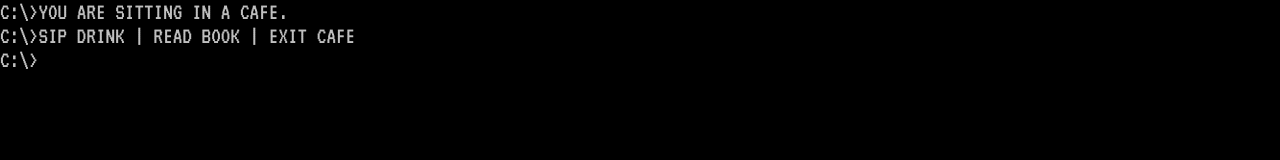
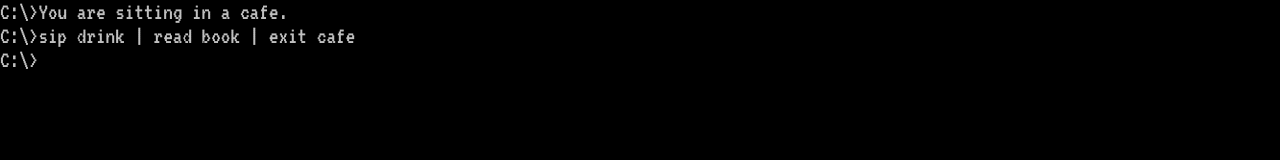
Before and after one commit to rcvink/nowhere, a Vue app: page / in a window 1280 px wide. Shown: the top 160 px of the page. Built offline with nearby package versions, Linux system fonts and the light colour scheme.

Commit message:
Remove capitalisation

```diff
--- a/src/components/History.vue
+++ b/src/components/History.vue
@@ -30,7 +30,6 @@ export default Vue.extend({
     color: rgb(192, 192, 192);
     font-size: 1.5em;
     text-align: left;
-    text-transform: uppercase;
     font-family: 'VT323', monospace;
 }
 
--- a/src/components/Input.vue
+++ b/src/components/Input.vue
@@ -58,7 +58,6 @@ export default Vue.extend({
     height: 100%;
     outline: none;
     text-align: left;
-    text-transform: uppercase;
     font-size: 1em;
 }
 
```
